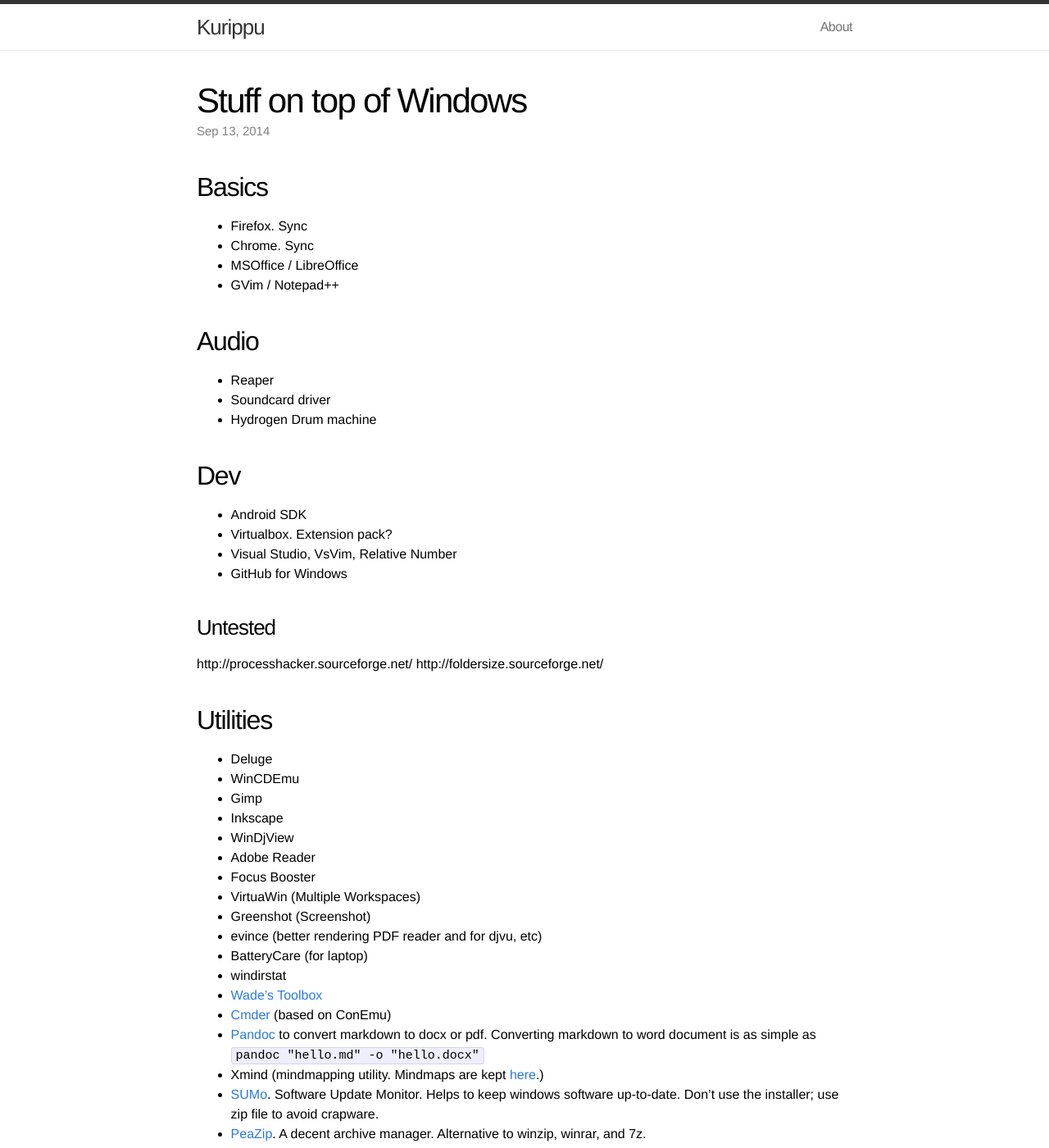
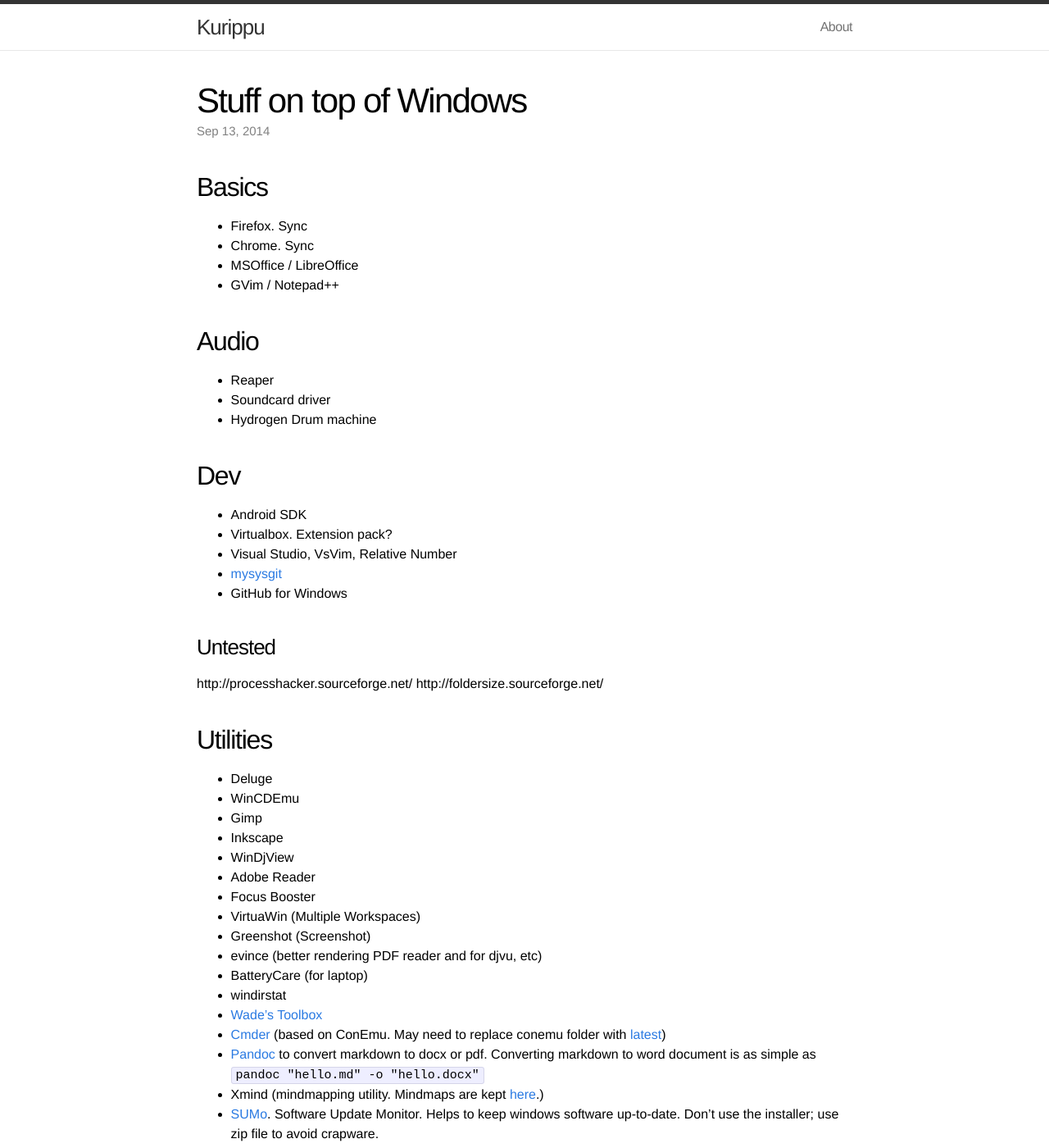
Before and after one commit to ananthp/kurippu, a Jekyll site: the page built from _posts/2014-09-13-stuff-on-top-of-windows.md, in a window 1280 px wide and 1400 px high. Shown: the whole window at 82% size. Built offline with Jekyll 4.4.1, drawn with Linux system fonts in a browser that asks for light colours.

Commit message:
mentioned about mysysgit

```diff
--- a/_posts/2014-09-13-stuff-on-top-of-windows.md
+++ b/_posts/2014-09-13-stuff-on-top-of-windows.md
@@ -24,6 +24,7 @@ categories: windows
 * Android SDK
 * Virtualbox. Extension pack?
 * Visual Studio, VsVim, Relative Number
+* [mysysgit](https://github.com/msysgit/msysgit/releases)
 * GitHub for Windows
 
 ### Untested
@@ -46,7 +47,7 @@ http://foldersize.sourceforge.net/
 * BatteryCare (for laptop)
 * windirstat
 * [Wade's Toolbox](http://wademan.com/toolbox)
-* [Cmder](https://github.com/bliker/cmder) (based on ConEmu)
+* [Cmder](https://github.com/bliker/cmder) (based on ConEmu. May need to replace conemu folder with [latest](http://www.fosshub.com/ConEmu.html))
 * [Pandoc](http://johnmacfarlane.net/pandoc/installing.html) to convert markdown to docx or pdf. Converting markdown to word document is as simple as `pandoc "hello.md" -o "hello.docx"`
 * Xmind (mindmapping utility. Mindmaps are kept [here](https://bitbucket.org/rpattabi/stuff).)
 * [SUMo](http://www.kcsoftwares.com/sumo/start/). Software Update Monitor. Helps to keep windows software up-to-date. Don't use the installer; use zip file to avoid crapware.
```
